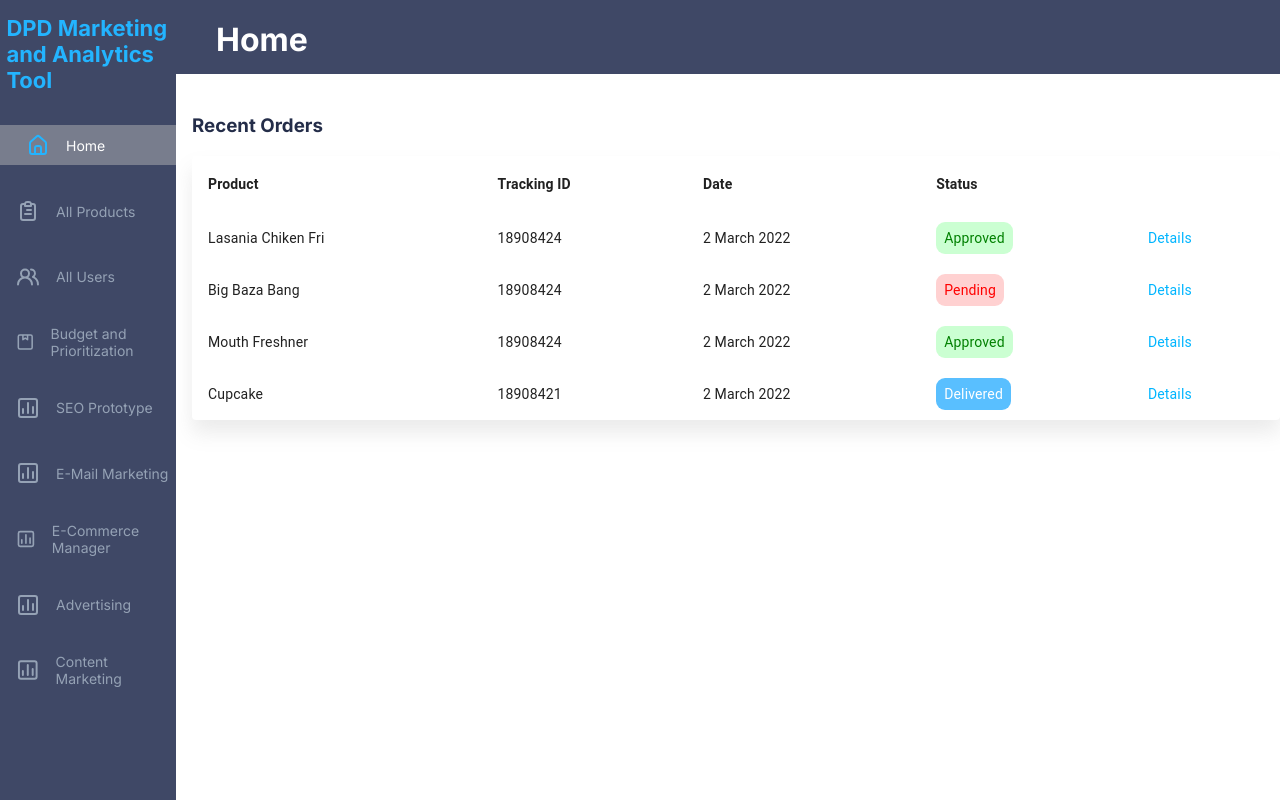
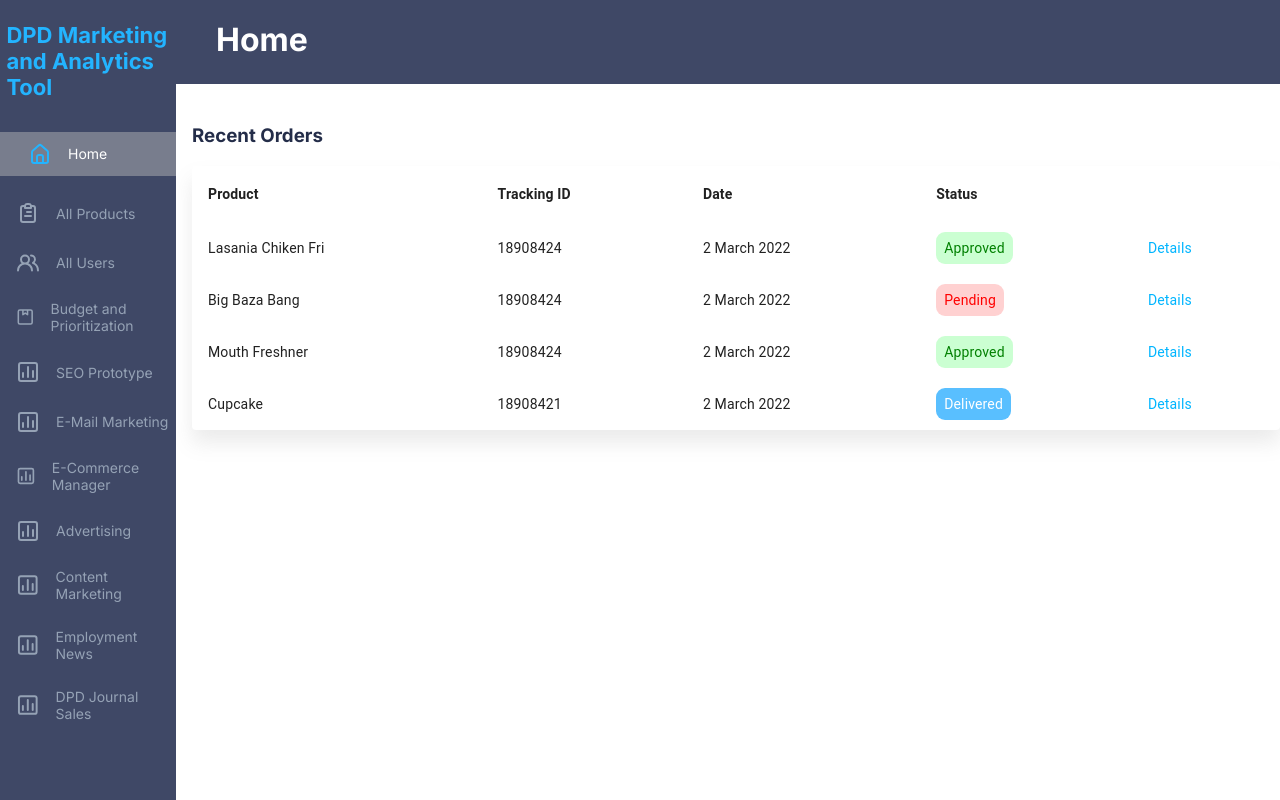
Before and after one commit to PKJ11/Ecell-work, a React (Create React App) app: page / in a window 1280 px wide. Built offline with nearby package versions, Linux system fonts and the light colour scheme.

Commit message:
siddebar styling fixing

```diff
--- a/src/Data/Data.js
+++ b/src/Data/Data.js
@@ -54,6 +54,18 @@ export const SidebarData = [
   {
     icon: UilChart,
     heading: 'Content Marketing'
+  },
+  {
+    icon: UilChart,
+    heading: 'Employment News'
+  },
+  {
+    icon: UilChart,
+    heading: 'DPD Journal Sales'
+  },
+  {
+    icon: UilChart,
+    heading: 'Connectors'
   },
 ];
 
--- a/src/components/Sidebar.css
+++ b/src/components/Sidebar.css
@@ -28,6 +28,8 @@
   display: flex;
   flex-direction: column;
   gap: 1.6rem;
+  height: 67%;
+  overflow-y: auto;
 }
 .menuItem {
   display: flex;
@@ -62,6 +64,7 @@
 .active {
   background: rgba(186, 186, 186, 0.47);
   margin-left: 0;
+  padding:10px 2px
 }
 .active::before {
   content: "";
```
